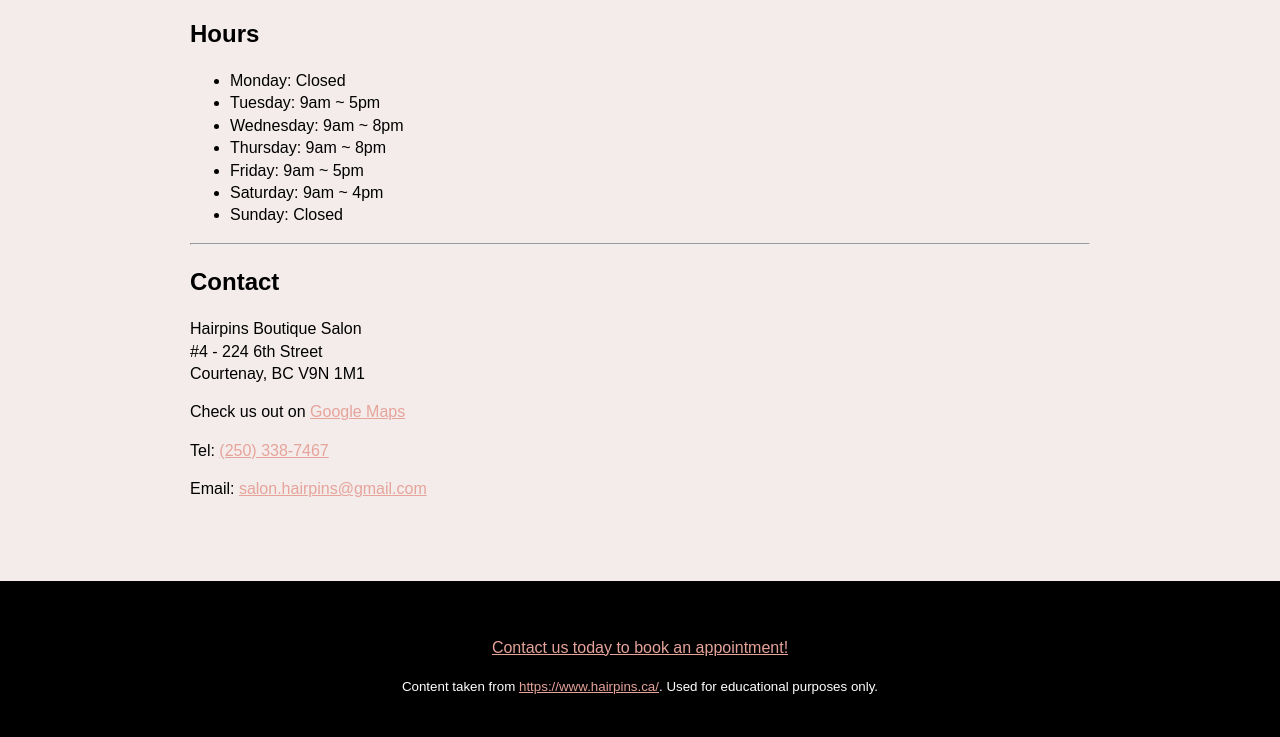
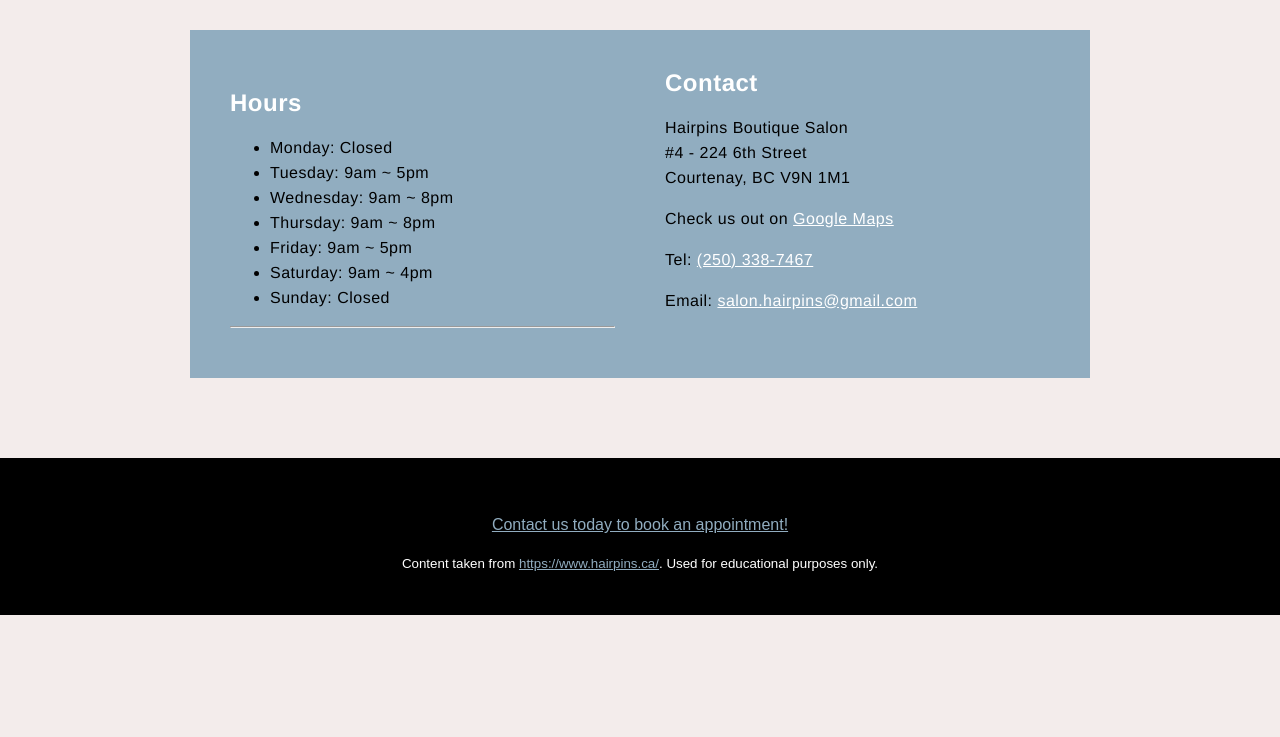
Before and after one commit to nic-dgl103-f25-cvs2/exercise-2-css-essentials2-Gmini17225, a plain HTML site: page contact.html in a window 1280 px wide. Shown: the part 207-944 px from the top of the page. After the commit the page ends 822 px from the top, so only its background shows below. Drawn offline with Linux system fonts and the light colour scheme.

Commit message:
Contacts Page made
Made contacts page changed to blue and white colors

```diff
--- a/style.css
+++ b/style.css
@@ -35,7 +35,7 @@
 
 /* anchor element */
 a {
-  color: #e6a39a;
+  color: #91adc0;
 }
 
 /*-------- HEADER AND NAVIGATION ---------*/
@@ -93,7 +93,7 @@
 /* self-contained group of content that advertises another part of the website */
 .advert {
   text-align: center;
-  background-color: #e8a49b;
+  background-color: #91adc0;
   padding: 40px;
   margin: 40px 0;
 }
@@ -105,7 +105,7 @@
 
 /* the section of content that contains the price list on the Services page*/
  .price-list {
-  background-color: #e8a49b;
+  background-color: #91adc0;
   padding: 40px;
   margin: 40px auto;
 }
@@ -121,3 +121,28 @@
 .price-list ul {
   list-style-type: square;
 }
+
+
+
+.contact {
+ background-color: #91adc0;
+ padding: 40px;
+  margin: 40px auto;
+  font-family: 'Franklin Gothic Medium', 'Arial Narrow', Arial, sans-serif;
+  line-height: 25px;
+  letter-spacing: .5px;
+  column-count : 2;
+  column-gap : 50px;
+}
+
+.contact p a {
+  color: #ffffff;
+}
+
+.contact h2 {
+  color: #ffffff;
+}
+
+h1 {
+  color: #91adc0;
+}
```
Also changed, not shown: index.html (+3 -0 lines).
